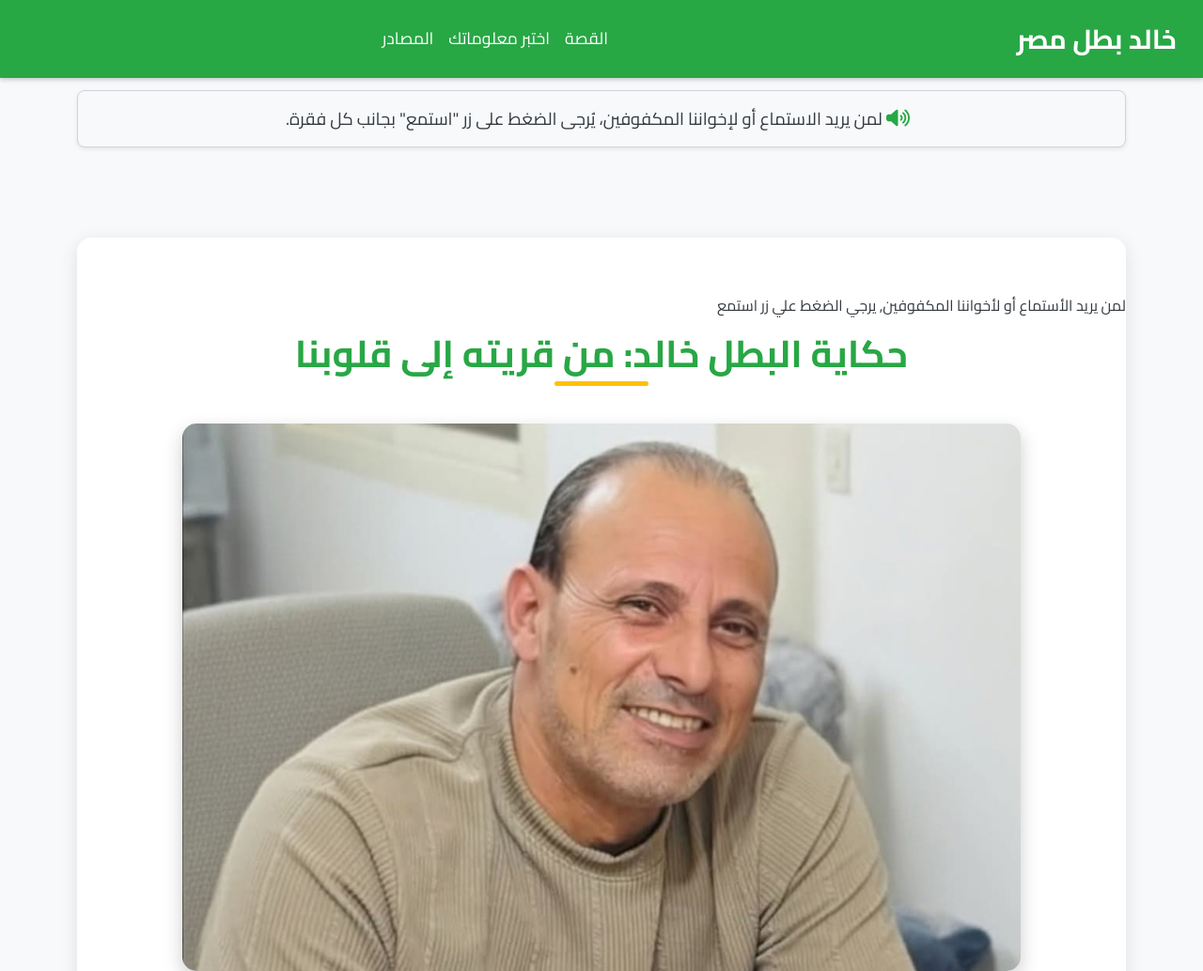
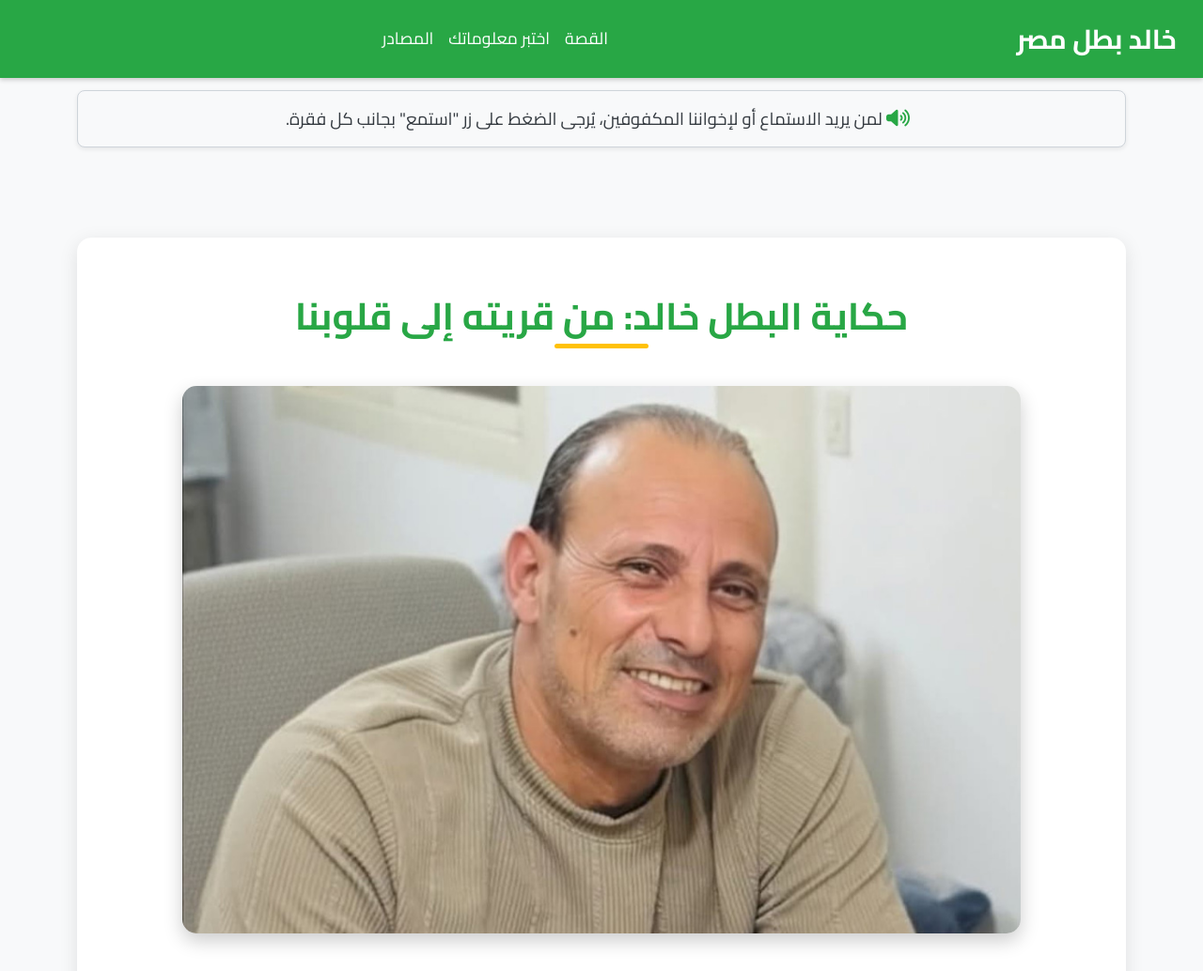
Before and after one commit to ahmedelhossin/khaled-shawky, a plain HTML site: page index.html in a window 1280 px wide. Shown: the top 1034 px of the page at 94% size. Drawn offline with nearby package versions, Linux system fonts and the light colour scheme.

Commit message:
Update index.html

```diff
--- a/index.html
+++ b/index.html
@@ -314,7 +314,6 @@
 </div>
     <div class="container mt-5 pt-5">
         <section id="story-section">
-            <p >لمن يريد الأستماع أو لأخواننا المكفوفين, يرجي الضغط علي زر استمع</p>
             <h2>حكاية البطل خالد: من قريته إلى قلوبنا</h2>
             <img src="photo.jpg" alt="صورة رئيسية للبطل خالد" class="img-fluid story-main-image">
             <div class="story-content">
```
